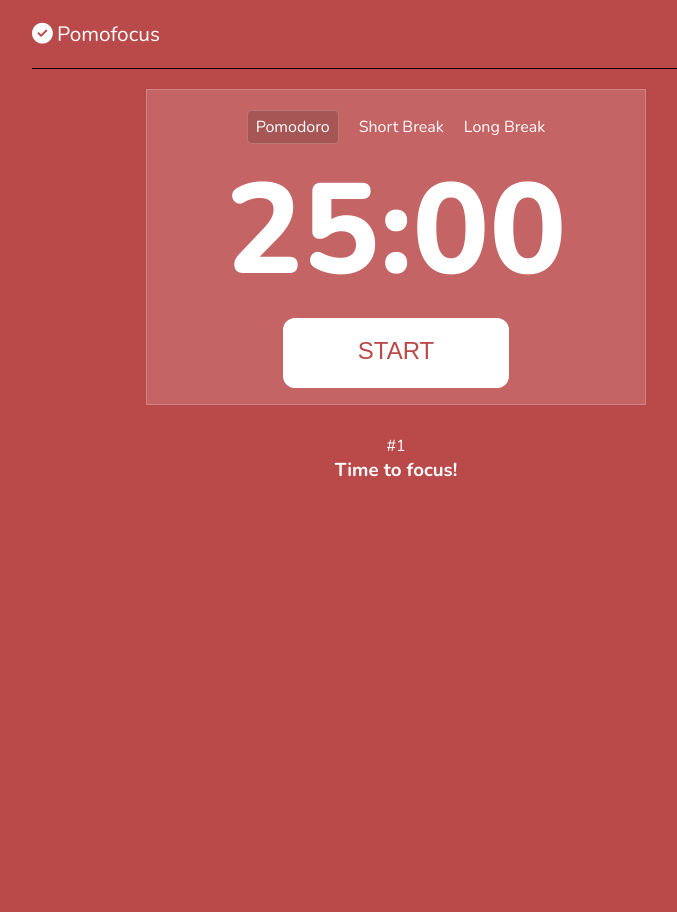
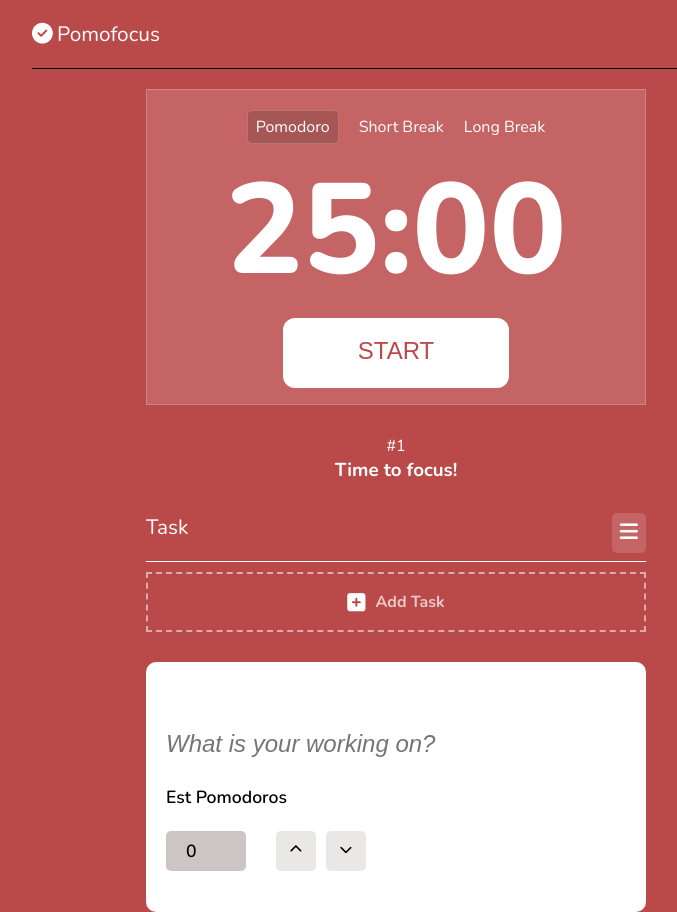
Before and after one commit to phyosithu-dev/vanilla_pomodoro, a plain HTML site: page index.html in a window 1280 px wide. Shown: the whole page, without its empty margins (244-921 px from the left). Before the commit the page ends 800 px from the top, so only its background shows below. Drawn offline with nearby package versions, Linux system fonts and the light colour scheme.

Commit message:
third commit with add task

```diff
--- a/app.js
+++ b/app.js
@@ -8,6 +8,10 @@ const clickSound = document.getElementById("clickSound");
 const cheerSound = document.getElementById("cheerSound");
 const focusTimes = document.getElementById("focusTimes");
 const focusStatus = document.getElementById("focusStatus");
+const addTask = document.getElementById("addTask");
+const increment = document.getElementById("increment");
+const decrement = document.getElementById("decrement");
+const pomodoroCount = document.getElementById("pomodoroCount");
 
 // States
 let pomodoro = 0;
@@ -23,6 +27,23 @@ const durations = {
   shortBreak: 5,
   longBreak: 15,
 };
+
+// add the event listeners to the increment and decrement buttons
+increment.addEventListener("click", () => {
+  clickSound.currentTime = 0;
+  clickSound.play();
+  pomodoroCount.innerText = Number(pomodoroCount.innerText) + 1;
+});
+
+decrement.addEventListener("click", () => {
+  clickSound.currentTime = 0;
+  clickSound.play();
+  if (Number(pomodoroCount.innerText) > 1) {
+    pomodoroCount.innerText = Number(pomodoroCount.innerText) - 1;
+  } else {
+    alert("Pomodoro count cannot be less than 1.");
+  }
+});
 //add event listeners to the focusTimes
 focusTimes.addEventListener("click", () => {
   let result = confirm("Do you want to rest the pomodoro count?");
--- a/index.html
+++ b/index.html
@@ -61,6 +61,38 @@
         <span id="focusTimes">#1</span>
         <h3 id="focusStatus">Time to focus!</h3>
       </div>
+
+      <!-- task section -->
+      <section class="taskSection">
+        <div class="taskHeader">
+          <span>Task</span>
+          <div class="hanburgerMenu">
+            <i class="fa-solid fa-bars"></i>
+          </div>
+        </div>
+        <div class="taskLine"></div>
+        <div class="addTask">
+          <i class="fa-solid fa-square-plus"></i>
+          <span>Add Task</span>
+        </div>
+        <div class="task">
+          <input type="text" placeholder="What is your working on?" />
+          <span>Est Pomodoros</span>
+          <div class="pomodoroAmount">
+            <div class="amount">
+              <span id="pomodoroCount">0</span>
+            </div>
+            <div class="buttons">
+              <div id="increment">
+                <i class="fa-solid fa-chevron-up"></i>
+              </div>
+              <div id="decrement">
+                <i class="fa-solid fa-chevron-down"></i>
+              </div>
+            </div>
+          </div>
+        </div>
+      </section>
     </main>
 
     <!-- audio element -->
--- a/style.css
+++ b/style.css
@@ -84,12 +84,123 @@ i {
   font-size: 2rem;
   display: none;
 }
-.focusBar{
+.focusBar {
   margin-top: 30px;
+  margin-bottom: 30px;
   text-align: center;
 }
-.focusBar span{
+.focusBar span {
   cursor: pointer;
   font-size: 1rem;
   font-weight: 100;
 }
+.taskSection {
+  max-width: 500px;
+  margin: auto;
+}
+.hanburgerMenu {
+  cursor: pointer;
+  display: inline;
+  float: right;
+  padding: 8px;
+  border-radius: 5px;
+  background: rgba(255, 255, 255, 0.15);
+}
+.taskLine {
+  margin-top: 20px;
+  background-color: white;
+  width: 100%;
+  height: 1px;
+}
+.addTask {
+  cursor: pointer;
+  display: flex;
+  align-items: center;
+  justify-content: center;
+  gap: 10px;
+  margin-top: 10px;
+  width: 100%;
+  height: 60px;
+  border: 2px dashed rgb(244, 238, 238, 0.6);
+  border-spacing: 20px;
+}
+.addTask:hover {
+  background: rgba(255, 255, 255, 0.15);
+  border: 2px dashed white;
+}
+.addTask span {
+  font-size: 1rem;
+  font-weight: 700;
+  color: rgb(242, 235, 235, 0.8);
+}
+.task {
+  display: flex;
+  flex-direction: column;
+  justify-content: space-evenly;
+  padding: 20px;
+  margin-top: 30px;
+  width: 100%;
+  height: 250px;
+  background-color: white;
+  border-radius: 10px;
+}
+input[type="text"] {
+  width: 100%;
+  height: 40px;
+  font-weight: lighter;
+  border: none;
+  outline: none;
+  font-size: 1.5rem;
+  margin-top: 20px;
+  font-style: italic;
+}
+.task span {
+  font-size: 1.1rem;
+  font-weight: 600;
+  color: black;
+}
+.pomodoroAmount {
+  display: flex;
+}
+.amount {
+  display: flex;
+  align-items: center;
+  width: 80px;
+  height: 20px;
+  background-color: rgb(205, 197, 197);
+  padding: 20px;
+  margin-right: 30px;
+  border-radius: 5px;
+}
+.buttons {
+  display: flex;
+  justify-content: space-between;
+  gap: 10px;
+}
+#increment,
+#decrement {
+  cursor: pointer;
+  border-radius: 5px;
+  display: flex;
+  align-items: center;
+  justify-content: center;
+  width: 40px;
+  height: 40px;
+  background-color: rgb(234, 231, 231);
+}
+#increment i,
+#decrement i {
+  color: black;
+  font-size: 0.8rem;
+}
+/* Increment and Decrement Buttons */
+#increment,
+#decrement {
+  transition: transform 0.2s ease, background-color 0.2s ease; /* Smooth scaling and color change */
+}
+
+#increment:active,
+#decrement:active {
+  transform: scale(0.9); /* Slightly shrink the button when clicked */
+  background-color: #ddd; /* Change background color on click */
+}
```
